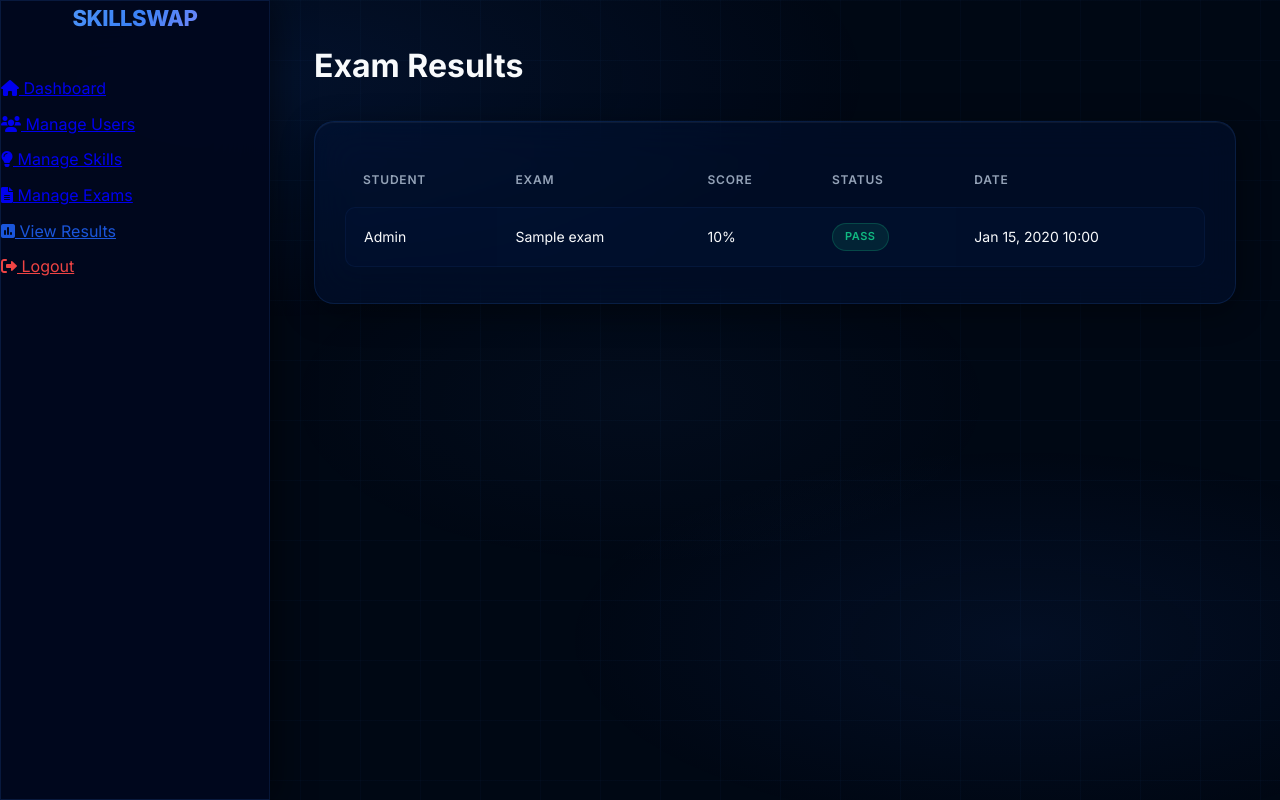
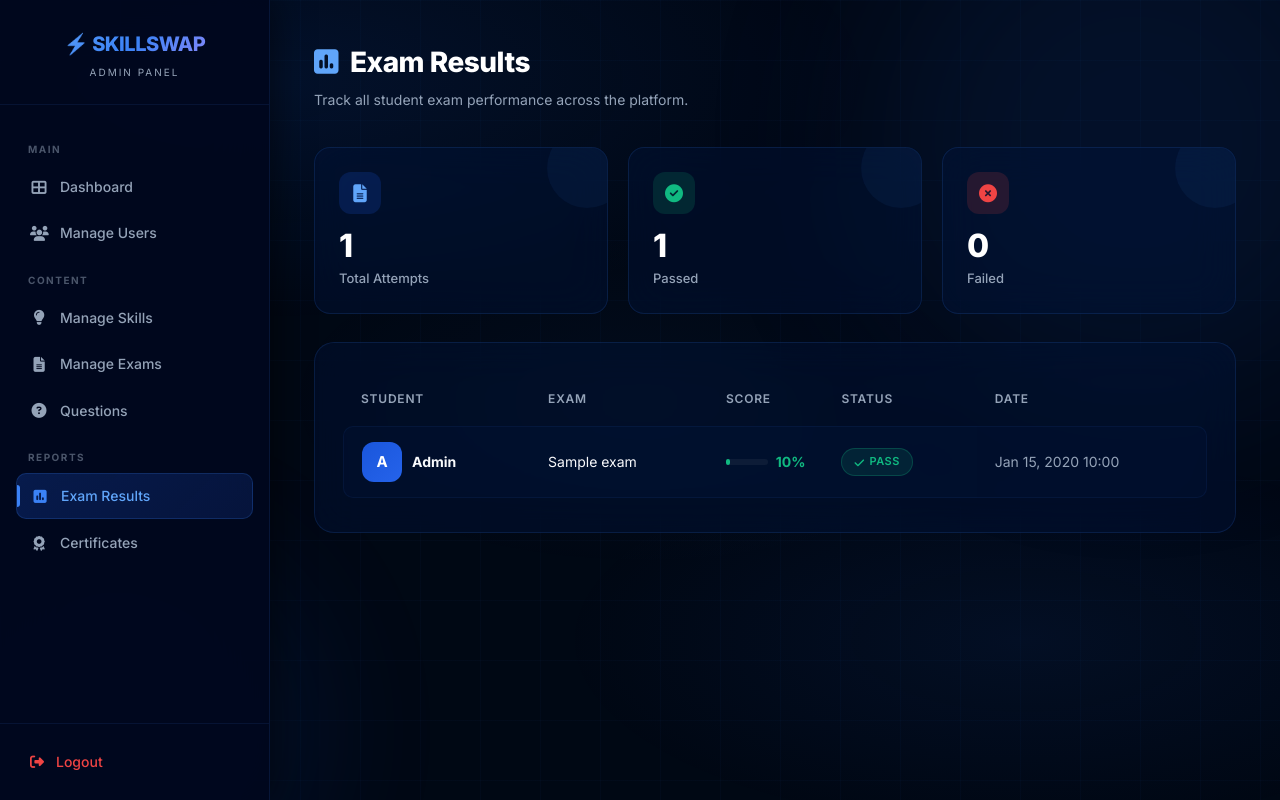
Before and after one commit to Faakhir03Memon/skill-swap-website, a PHP site: page /admin/results.php in a window 1280 px wide. Run offline with PHP 8.4, Linux system fonts and the light colour scheme; a user stored in the database is signed in; data comes from the database, SQL or seed files in the repository; tables that the repository leaves empty hold one stand-in row (values such as "Sample post").

Commit message:
feat: add admin dashboard page to view and track student exam results

```diff
--- a/admin/results.php
+++ b/admin/results.php
@@ -1,81 +1,91 @@
 <?php
 session_start();
 require_once '../includes/db.php';
-
 if (!isset($_SESSION['user_id']) || $_SESSION['user_role'] != 'admin') {
-    header('Location: ../login.php');
-    exit;
+    header('Location: ../admin_login.php'); exit;
 }
-
-// Fetch all exam results
-$results = $pdo->query("
-    SELECT r.*, u.name as user_name, e.title as exam_title
-    FROM results r
-    JOIN users u ON r.user_id = u.id
-    JOIN exams e ON r.exam_id = e.id
-    ORDER BY r.created_at DESC
-")->fetchAll();
+$results = $pdo->query("SELECT r.*, u.name as user_name, e.title as exam_title, e.passing_score FROM results r JOIN users u ON r.user_id=u.id JOIN exams e ON r.exam_id=e.id ORDER BY r.created_at DESC")->fetchAll();
+$total_pass = count(array_filter($results, fn($r)=>$r['status']=='pass'));
+$total_fail = count($results) - $total_pass;
 ?>
 <!DOCTYPE html>
 <html lang="en">
 <head>
 <meta charset="UTF-8">
-    <meta name="viewport" content="width=device-width, initial-scale=1.0">
-    <title>Exam Results | Admin</title>
+<meta name="viewport" content="width=device-width,initial-scale=1.0">
+<title>Exam Results | SkillSwap Admin</title>
 <link rel="stylesheet" href="../assets/css/style.css">
-    <link rel="stylesheet" href="https://cdnjs.cloudflare.com/ajax/libs/font-awesome/6.0.0/css/all.min.css">
+<link rel="stylesheet" href="https://cdnjs.cloudflare.com/ajax/libs/font-awesome/6.4.0/css/all.min.css">
 </head>
 <body>
+<div class="bg-blobs"><div class="blob blob-1"></div><div class="blob blob-2"></div></div>
 <div class="dashboard-container">
-        <aside class="sidebar glass">
-            <div class="logo" style="margin-bottom: 40px; text-align: center;">SKILLSWAP</div>
-            <nav style="background: transparent; border: none; padding: 0;">
-                <ul style="list-style: none; display: flex; flex-direction: column; gap: 10px;">
-                    <li><a href="dashboard.php"><i class="fas fa-home"></i> Dashboard</a></li>
-                    <li><a href="users.php"><i class="fas fa-users"></i> Manage Users</a></li>
-                    <li><a href="skills.php"><i class="fas fa-lightbulb"></i> Manage Skills</a></li>
-                    <li><a href="exams.php"><i class="fas fa-file-alt"></i> Manage Exams</a></li>
-                    <li><a href="results.php" style="color: var(--primary);"><i class="fas fa-poll"></i> View Results</a></li>
-                    <li style="margin-top: auto;"><a href="../logout.php" style="color: var(--accent);"><i class="fas fa-sign-out-alt"></i> Logout</a></li>
-                </ul>
-            </nav>
-        </aside>
+<?php include '../includes/admin_sidebar.php'; ?>
+<main class="main-content">
 
-        <main class="main-content">
-            <h1>Exam Results</h1>
+  <div class="page-header reveal">
+    <div>
+      <h1><i class="fas fa-poll" style="color:var(--primary-light);margin-right:12px"></i>Exam Results</h1>
+      <p>Track all student exam performance across the platform.</p>
+    </div>
+  </div>
 
-            <div class="glass" style="margin-top: 30px; padding: 30px;">
+  <div class="stats-grid reveal" style="grid-template-columns:repeat(3,1fr);margin-bottom:28px">
+    <div class="stat-card">
+      <div class="icon blue"><i class="fas fa-file-alt"></i></div>
+      <div class="value"><?= count($results) ?></div>
+      <div class="label">Total Attempts</div>
+    </div>
+    <div class="stat-card">
+      <div class="icon green"><i class="fas fa-check-circle"></i></div>
+      <div class="value"><?= $total_pass ?></div>
+      <div class="label">Passed</div>
+    </div>
+    <div class="stat-card">
+      <div class="icon" style="background:rgba(239,68,68,0.15);color:#ef4444"><i class="fas fa-times-circle"></i></div>
+      <div class="value"><?= $total_fail ?></div>
+      <div class="label">Failed</div>
+    </div>
+  </div>
+
+  <div class="card reveal">
     <table class="data-table">
-                    <thead>
-                        <tr>
-                            <th>Student</th>
-                            <th>Exam</th>
-                            <th>Score</th>
-                            <th>Status</th>
-                            <th>Date</th>
-                        </tr>
-                    </thead>
+      <thead><tr><th>Student</th><th>Exam</th><th>Score</th><th>Status</th><th>Date</th></tr></thead>
       <tbody>
         <?php foreach($results as $res): ?>
         <tr>
-                            <td><?php echo $res['user_name']; ?></td>
-                            <td><?php echo $res['exam_title']; ?></td>
-                            <td><?php echo $res['score']; ?>%</td>
           <td>
-                                <span class="badge <?php echo $res['status'] == 'pass' ? 'badge-success' : 'badge-accent'; ?>" style="<?php echo $res['status'] == 'fail' ? 'background: rgba(244, 63, 94, 0.2); color: #f43f5e;' : ''; ?>">
-                                    <?php echo ucfirst($res['status']); ?>
+            <div style="display:flex;align-items:center;gap:10px">
+              <div class="avatar"><?= strtoupper(substr($res['user_name'],0,1)) ?></div>
+              <strong><?= htmlspecialchars($res['user_name']) ?></strong>
+            </div>
+          </td>
+          <td><?= htmlspecialchars($res['exam_title']) ?></td>
+          <td>
+            <div style="display:flex;align-items:center;gap:8px">
+              <div style="flex:1;background:rgba(255,255,255,0.05);border-radius:4px;height:6px;max-width:80px">
+                <div style="width:<?= $res['score'] ?>%;height:100%;background:<?= $res['status']=='pass'?'#10b981':'#ef4444' ?>;border-radius:4px"></div>
+              </div>
+              <span style="font-weight:700;color:<?= $res['status']=='pass'?'#10b981':'#ef4444' ?>"><?= $res['score'] ?>%</span>
+            </div>
+          </td>
+          <td>
+            <span class="badge <?= $res['status']=='pass'?'badge-success':'badge-danger' ?>">
+              <i class="fas fa-<?= $res['status']=='pass'?'check':'times' ?>"></i>
+              <?= ucfirst($res['status']) ?>
             </span>
           </td>
-                            <td><?php echo date('M d, Y H:i', strtotime($res['created_at'])); ?></td>
+          <td style="color:var(--text-muted)"><?= date('M d, Y H:i', strtotime($res['created_at'])) ?></td>
         </tr>
         <?php endforeach; ?>
         <?php if(empty($results)): ?>
-                            <tr><td colspan="5" style="text-align: center;">No results recorded yet.</td></tr>
+        <tr><td colspan="5" style="text-align:center;padding:50px;color:var(--text-muted)"><i class="fas fa-poll" style="font-size:32px;opacity:0.3;display:block;margin-bottom:12px"></i>No exam results yet.</td></tr>
         <?php endif; ?>
       </tbody>
     </table>
   </div>
 </main>
 </div>
+<script>document.querySelectorAll('.reveal').forEach((el,i)=>setTimeout(()=>el.classList.add('active'),i*80));</script>
 </body>
 </html>
```
Lines whose indentation alone changed are shown as unchanged.
